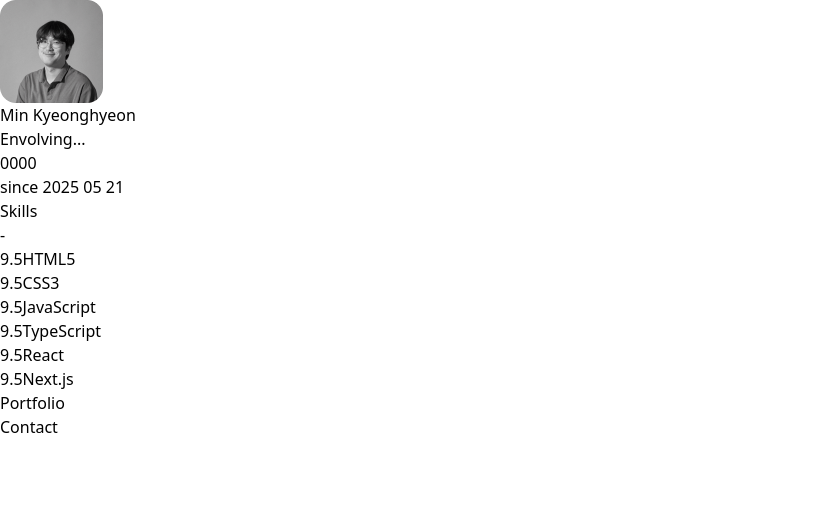
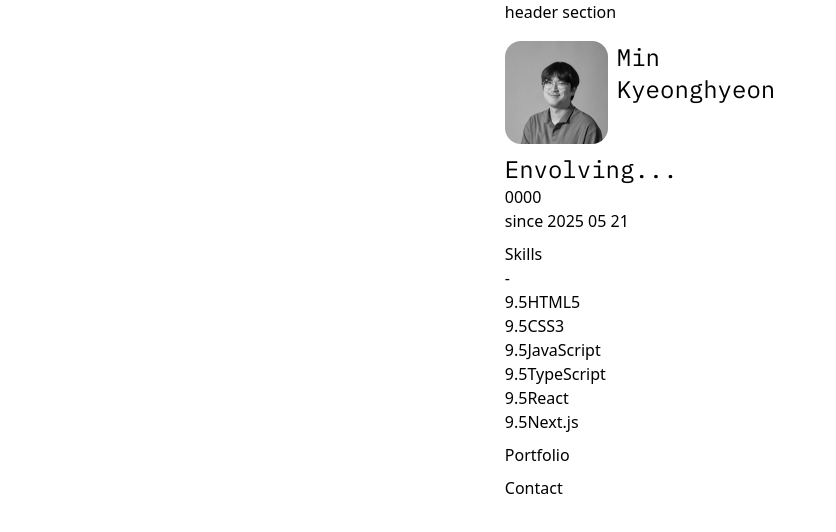
Before and after one commit to MinKyeongHyeon/MyPortfolio, a Next.js app in the folder my-portfolio/: page /home in a window 1280 px wide. Shown: the top 532 px of the page, without its empty margins (0-836 px from the left). Built offline with nearby package versions, Linux system fonts and the light colour scheme.

Commit message:
feat/기본 레이아웃 작성

```diff
--- a/my-portfolio/src/app/home/page.tsx
+++ b/my-portfolio/src/app/home/page.tsx
@@ -3,9 +3,11 @@ import profileImg from "../../../public/images/profileImage.png";
 
 export default function About() {
   return (
-    <main>
+    <div className="flex justify-center">
+      <main className="flex flex-col gap-[9px]">
+        <header className="h-8">header section</header>
         {/* 프로필 섹션 */}
-      <section>
+        <section className="flex gap-[9px]">
           <Image
             src={profileImg}
             alt="MinKyeonghyeon"
@@ -13,16 +15,21 @@ export default function About() {
             height={103}
             placeholder="blur"
           />
-        <header>
-          <h1>Min Kyeonghyeon</h1>
-        </header>
+          <div>
+            <h1 className="font-mono text-2xl bg-custom-orange">
+              <span className="block">Min</span>
+              <span className="block">Kyeonghyeon</span>
+            </h1>
+          </div>
         </section>
 
-      {/* GitHub 활동 섹션 */}
+        {/* 나의 성장 지표 */}
         <section>
-        <h2>Envolving...</h2>
+          <h2 className="font-mono text-2xl text-custom-orange">
+            Envolving...
+          </h2>
           <figure>
-          <div aria-label="GitHub contributions">0000</div>
+            <div aria-label="Learning Journey">0000</div>
             <figcaption>since 2025 05 21</figcaption>
           </figure>
         </section>
@@ -31,7 +38,9 @@ export default function About() {
         <section>
           <header>
             <h2>Skills</h2>
-          <button type="button" aria-label="스킬 섹션 토글">-</button>
+            <button type="button" aria-label="스킬 섹션 토글">
+              -
+            </button>
           </header>
           <ul>
             <li>
@@ -71,5 +80,6 @@ export default function About() {
           <h2>Contact</h2>
         </section>
       </main>
+    </div>
   );
 }
```
Lines whose indentation alone changed are shown as unchanged.
